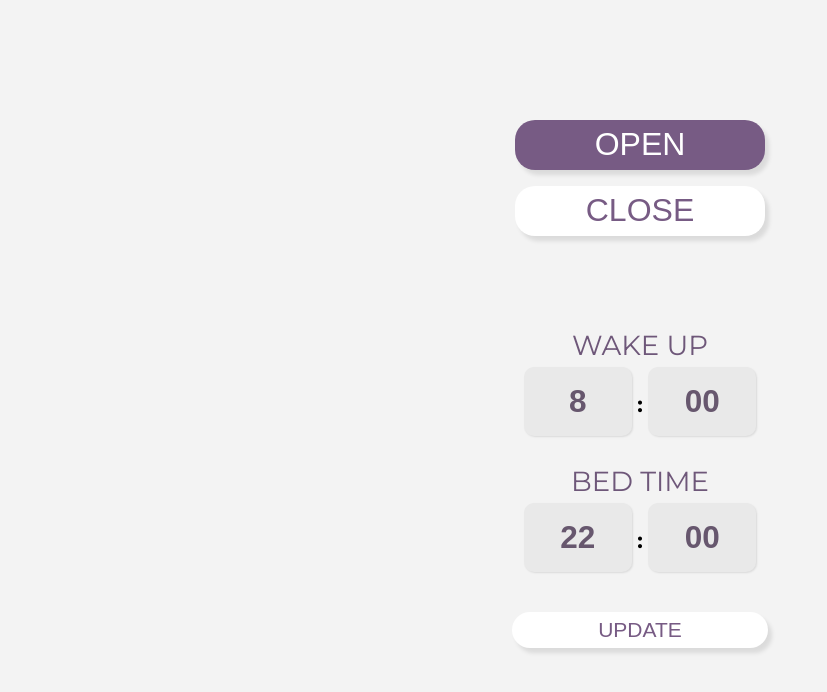
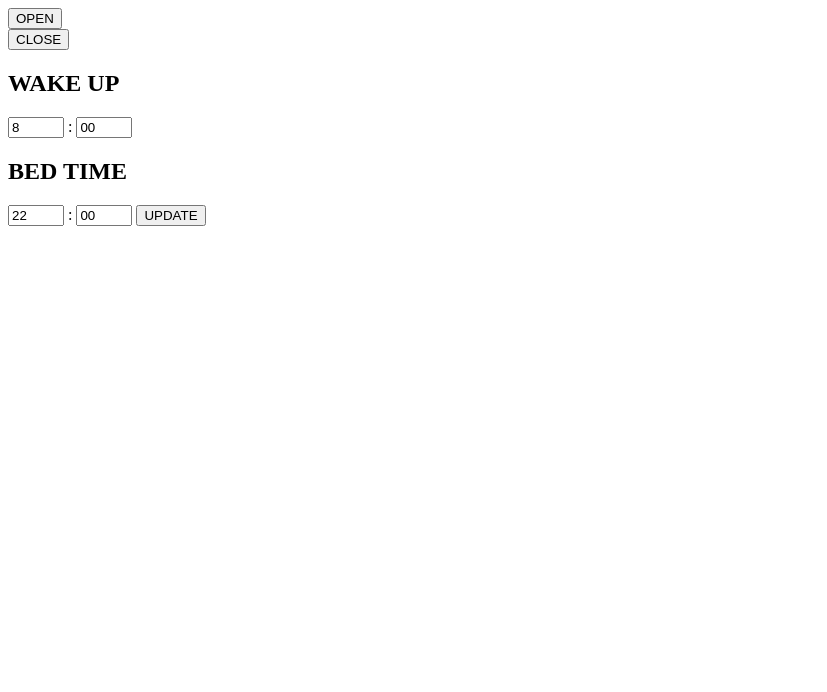
Before and after one commit to deo2407/Automated-Curtains, a plain HTML site: page index.html in a window 1280 px wide. Shown: the whole page, without its empty margins (0-827 px from the left). Drawn offline with Linux system fonts and the light colour scheme.

Commit message:
Update index.html

```diff
--- a/index.html
+++ b/index.html
@@ -7,131 +7,7 @@
             <link rel="preconnect" href="https://fonts.googleapis.com">
             <link rel="preconnect" href="https://fonts.gstatic.com" crossorigin>
             <link href="https://fonts.googleapis.com/css2?family=Montserrat:wght@300;400;500;700&display=swap" rel="stylesheet">
-            <style>
-                *,
-                *::after,
-                *::before {
-                    -webkit-box-sizing: border-box;
-                    box-sizing: border-box;
-                }
 
-                :root {
-                    --purple: #775B84;
-                    --off-white: #E9E9E9;
-                    --white: #FFFFFF;
-                    --background-color: #F3F3F3;
-                }
-
-                body, h2, p {
-                    margin: 0;
-                }
-
-                body {
-                    font-family: "Montserrat", sans-serif;
-                    font-size: 1.3125rem;
-                    background: var(--background-color);
-                    display: grid;
-                    place-items: center;
-                    line-height: 1.6;
-                    width: min(90%, 30rem);
-                    margin: 0 auto;
-                }
-
-                #open {
-                    background: var(--purple);
-                    border-radius: 20px;
-                    border: none;
-                    color: var(--white);
-                    box-shadow: 4px 5px 4px rgba(0, 0, 0, 0.1);
-                    padding: 0.2em 2.5em;
-                    width: min(100%, 60rem);
-                    margin-top: 6.5rem;
-                    font-size: 2rem;
-                }
-
-                #close {
-                    background: var(--white);
-                    border-radius: 20px;
-                    outline: none;
-                    color: var(--purple);
-                    box-shadow: 4px 5px 4px rgba(0, 0, 0, 0.1);
-                    border: none;
-                    padding: 0.2em 1em;
-                    margin: 1rem auto;
-                    margin-bottom: 3rem;
-                    width: min(100%, 60rem);
-                    font-size: 2rem;
-                }
-
-                #update {
-                    background: var(--white);
-                    border-radius: 20px;
-                    outline: none;
-                    color: var(--purple);
-                    box-shadow: 4px 5px 4px rgba(0, 0, 0, 0.1);
-                    border: none;
-                    padding: 0.3em 1em;
-                    margin: 2.5rem auto;
-                    width: min(70%, 16rem);
-                    font-size: 1.3125rem;
-                    display: block;
-                }
-
-                h2 {
-                    line-height: 1;
-                    text-align: center;
-                    font-size: 1.3125em;
-                    font-weight: normal;
-                    margin-top: 2rem;
-                    margin-bottom: .5rem;
-                    color: #6e5779;
-                }
-
-                .label {
-                    border: none;
-                    background-color: var(--off-white);
-                    font-size: 1.5em;
-                    width: min(25%, 40rem);
-                    text-align: center;
-                    border-radius: 10px;
-                    padding: .5em ;
-                    font-weight: 700;
-                    box-shadow: 1px 1px 2px rgba(0, 0, 0, 0.1);
-                    color: #67576e;
-                }
-
-                .inputs {
-                    text-align: center;
-                    margin: 0 auto;
-                }
-
-                text {
-                    font-weight: bold;
-                    font-size: 1em;
-                }
-
-                .container {
-                    margin-inline: auto;
-                    width: min(90%, 60rem);
-                    display: flex;
-                    flex-direction: column;
-                }
-
-                .buttons {
-                    margin: 1rem auto;
-                }
-
-                input::-webkit-outer-spin-button,
-                input::-webkit-inner-spin-button {
-                -webkit-appearance: none;
-                margin: 0;
-                }
-
-                input[type=number] {
-                -moz-appearance: textfield;
-                }
-
-            </style>
         </head>
         <body>
             <div class="container">
```
